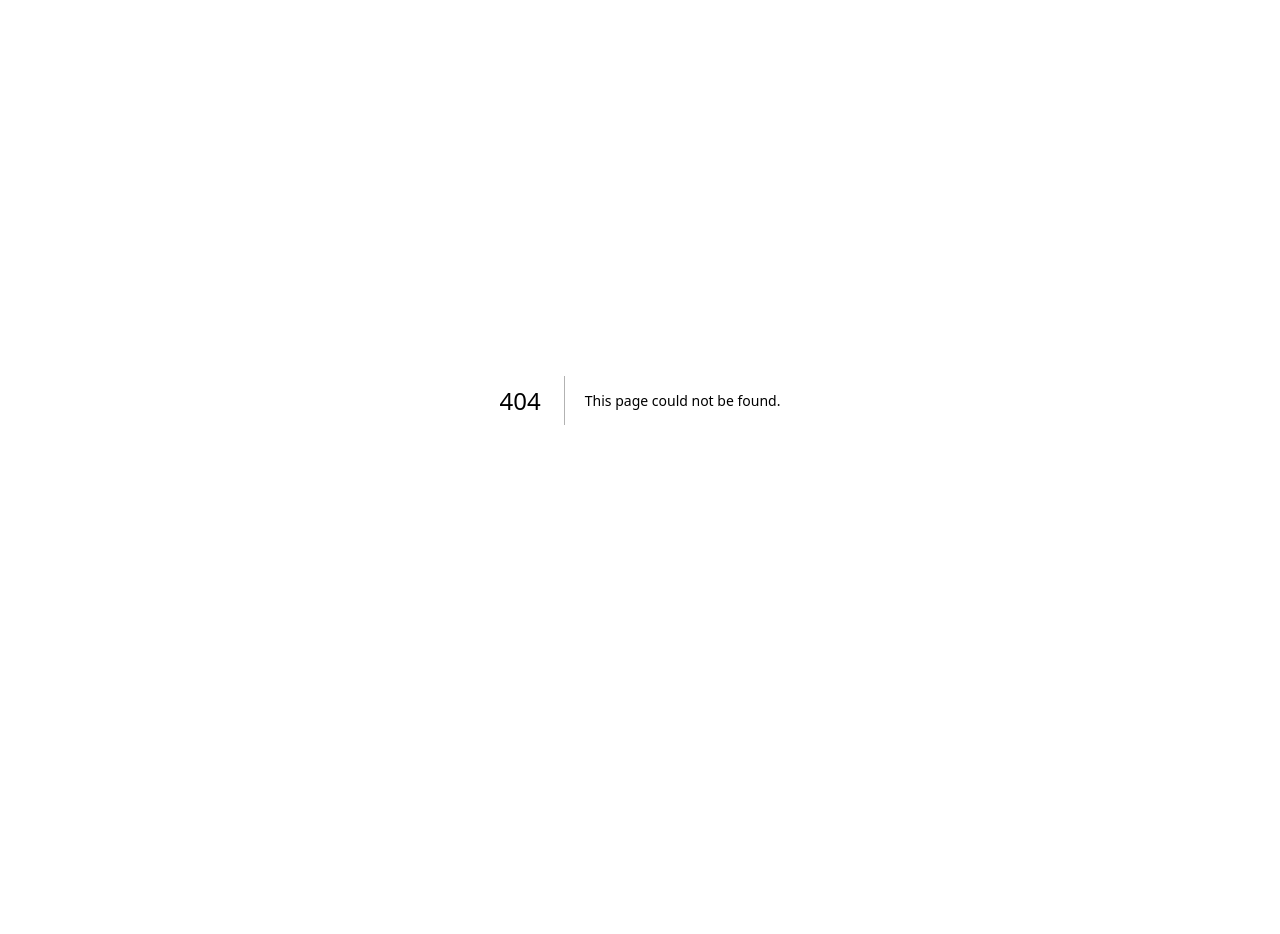
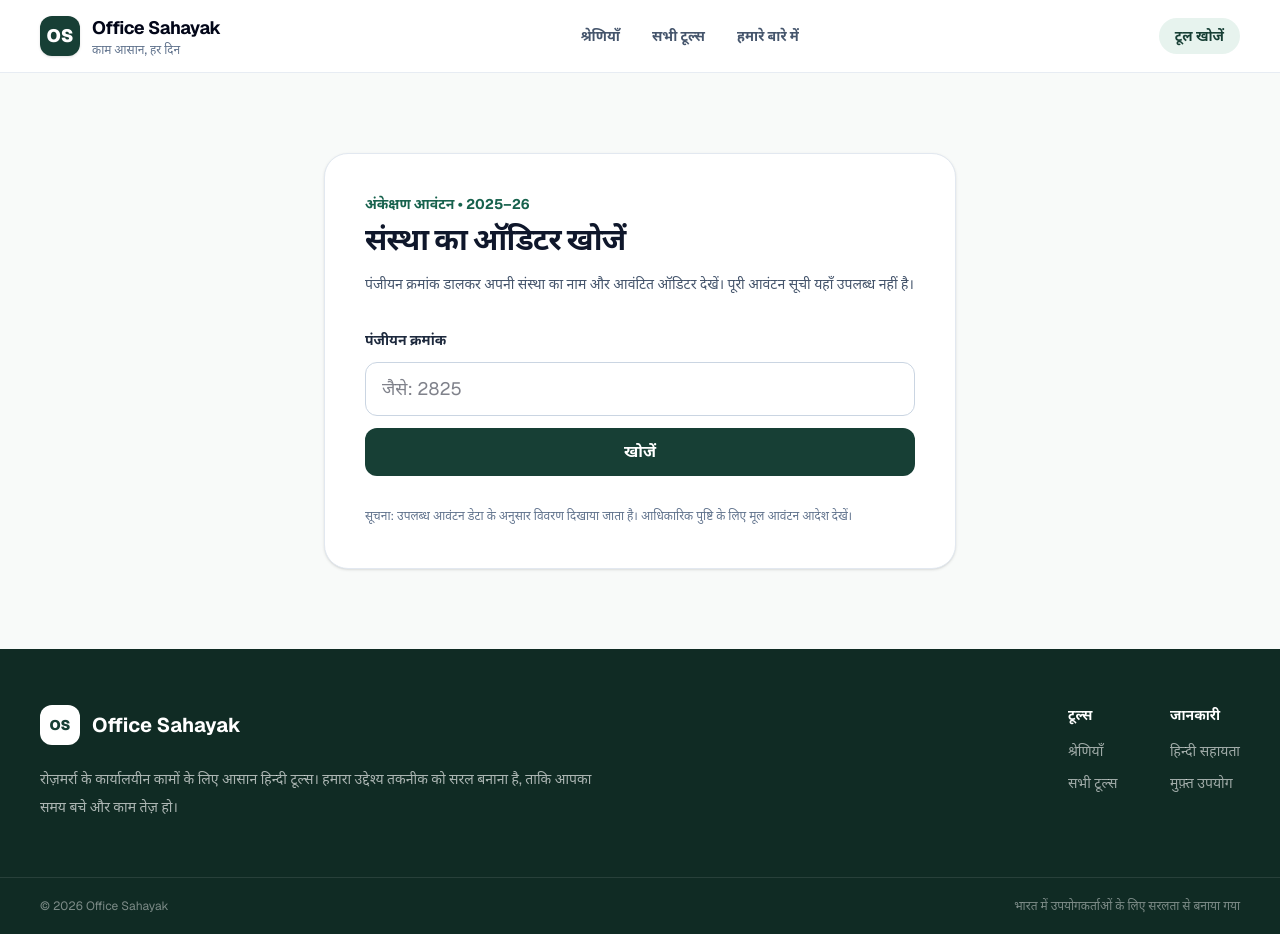
Before and after one commit to office-sahayak/office-sahayak, a Next.js app: page /tools/government/auditor-allotment in a window 1280 px wide. Before the commit this address had no page. Before the commit the page ends 800 px from the top, so only its background shows below. Built offline with nearby package versions, Linux system fonts and the light colour scheme.

Commit message:
Add private exact-registration auditor lookup page

```diff
--- /dev/null
+++ b/app/tools/government/auditor-allotment/page.tsx
@@ -0,0 +1,71 @@
+"use client";
+
+import { FormEvent, useState } from "react";
+import { SiteHeader } from "@/components/site-header";
+import { SiteFooter } from "@/components/site-footer";
+
+type Result = { societyName: string; auditorName: string | null; registrationNumber: string };
+
+export default function AuditorLookupPage() {
+  const [number, setNumber] = useState("");
+  const [result, setResult] = useState<Result | null>(null);
+  const [message, setMessage] = useState("");
+  const [loading, setLoading] = useState(false);
+
+  async function search(e: FormEvent<HTMLFormElement>) {
+    e.preventDefault();
+    setResult(null);
+    setMessage("");
+    const query = number.trim().replace(/[०-९]/g, digit => String("०१२३४५६७८९".indexOf(digit)));
+    if (!/^\d{1,12}$/.test(query)) {
+      setMessage("कृपया केवल पंजीयन क्रमांक के अंक दर्ज करें।");
+      return;
+    }
+    setLoading(true);
+    try {
+      const response = await fetch("/api/auditor-lookup", {
+        method: "POST",
+        headers: { "Content-Type": "application/json" },
+        body: JSON.stringify({ registrationNumber: query }),
+        cache: "no-store",
+      });
+      const data = await response.json();
+      if (!response.ok || !data.found) {
+        setMessage(data.message || "इस पंजीयन क्रमांक का रिकॉर्ड नहीं मिला।");
+        return;
+      }
+      setResult(data.result);
+    } catch {
+      setMessage("अभी खोज संभव नहीं है। कृपया बाद में प्रयास करें।");
+    } finally {
+      setLoading(false);
+    }
+  }
+
+  return (
+    <>
+      <SiteHeader />
+      <main className="mx-auto w-full max-w-2xl flex-1 px-5 py-12 sm:py-20">
+        <div className="rounded-3xl border border-slate-200 bg-white p-6 shadow-sm sm:p-10">
+          <p className="mb-2 text-sm font-bold text-[#17624d]">अंकेक्षण आवंटन • 2025–26</p>
+          <h1 className="text-2xl font-extrabold tracking-tight text-slate-900 sm:text-3xl">संस्था का ऑडिटर खोजें</h1>
+          <p className="mt-3 text-sm leading-7 text-slate-600">पंजीयन क्रमांक डालकर अपनी संस्था का नाम और आवंटित ऑडिटर देखें। पूरी आवंटन सूची यहाँ उपलब्ध नहीं है।</p>
+          <form onSubmit={search} className="mt-8 space-y-3">
+            <label htmlFor="registration" className="block text-sm font-bold text-slate-800">पंजीयन क्रमांक</label>
+            <input id="registration" autoComplete="off" inputMode="numeric" value={number} onChange={e => setNumber(e.target.value)} placeholder="जैसे: 2825" maxLength={12} className="w-full rounded-xl border border-slate-300 bg-white px-4 py-3 text-lg text-slate-950" />
+            <button disabled={loading} type="submit" className="w-full rounded-xl bg-[#173f35] px-5 py-3 font-semibold text-white disabled:opacity-60">{loading ? "खोज रहे हैं…" : "खोजें"}</button>
+          </form>
+          {message && <p role="status" className="mt-6 rounded-xl bg-amber-50 p-4 text-sm text-amber-900">{message}</p>}
+          {result && <section aria-live="polite" className="mt-6 space-y-4 rounded-2xl border border-emerald-200 bg-emerald-50 p-5">
+            <p className="text-sm font-bold text-emerald-900">संस्था का विवरण</p>
+            <div><span className="block text-xs text-slate-500">पंजीयन क्रमांक</span><strong className="text-slate-900">{result.registrationNumber}</strong></div>
+            <div><span className="block text-xs text-slate-500">संस्था का नाम</span><strong className="text-slate-900">{result.societyName}</strong></div>
+            <div><span className="block text-xs text-slate-500">आवंटित ऑडिटर</span><strong className="text-slate-900">{result.auditorName || "नाम उपलब्ध नहीं — कार्यालय से पुष्टि करें"}</strong></div>
+          </section>}
+          <p className="mt-7 text-xs leading-6 text-slate-500">सूचना: उपलब्ध आवंटन डेटा के अनुसार विवरण दिखाया जाता है। आधिकारिक पुष्टि के लिए मूल आवंटन आदेश देखें।</p>
+        </div>
+      </main>
+      <SiteFooter />
+    </>
+  );
+}
```
